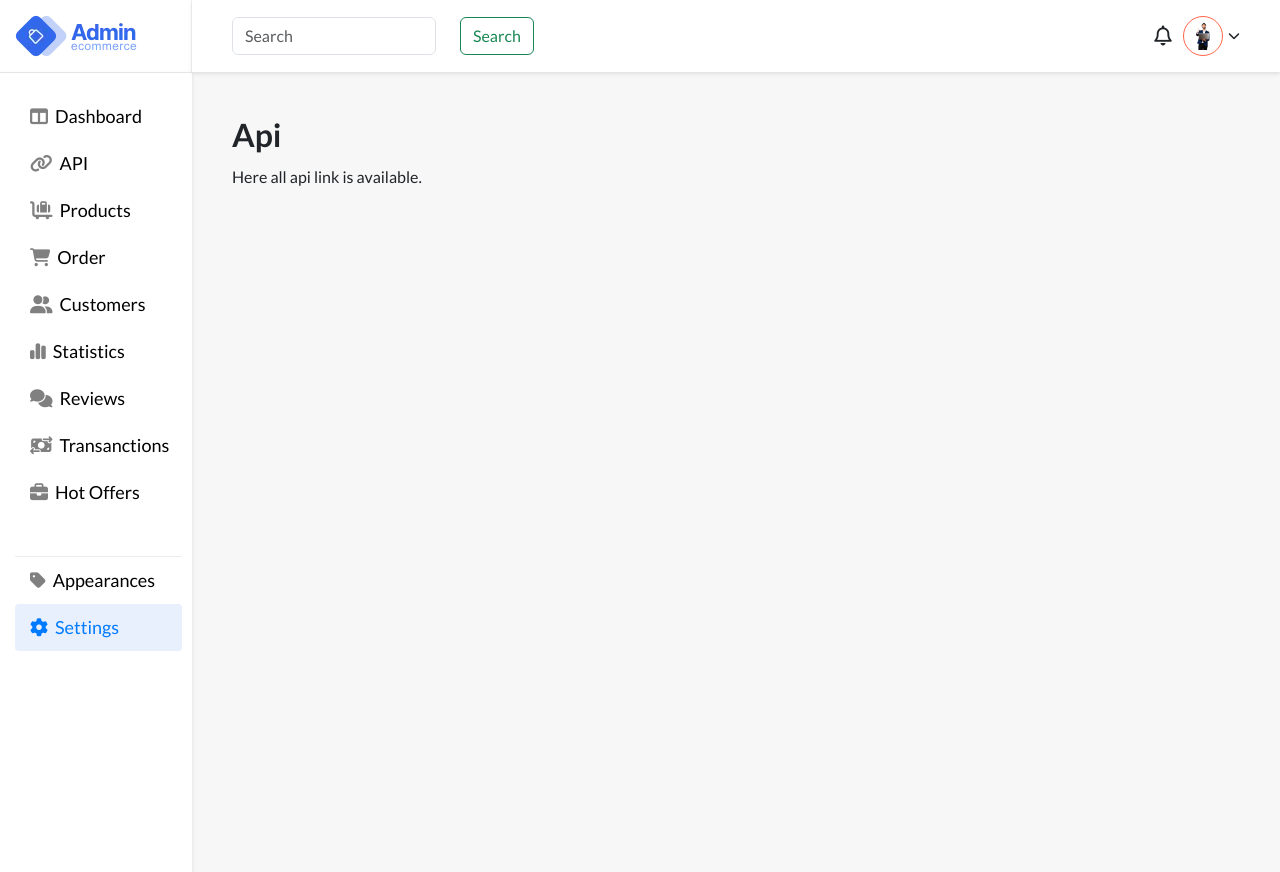
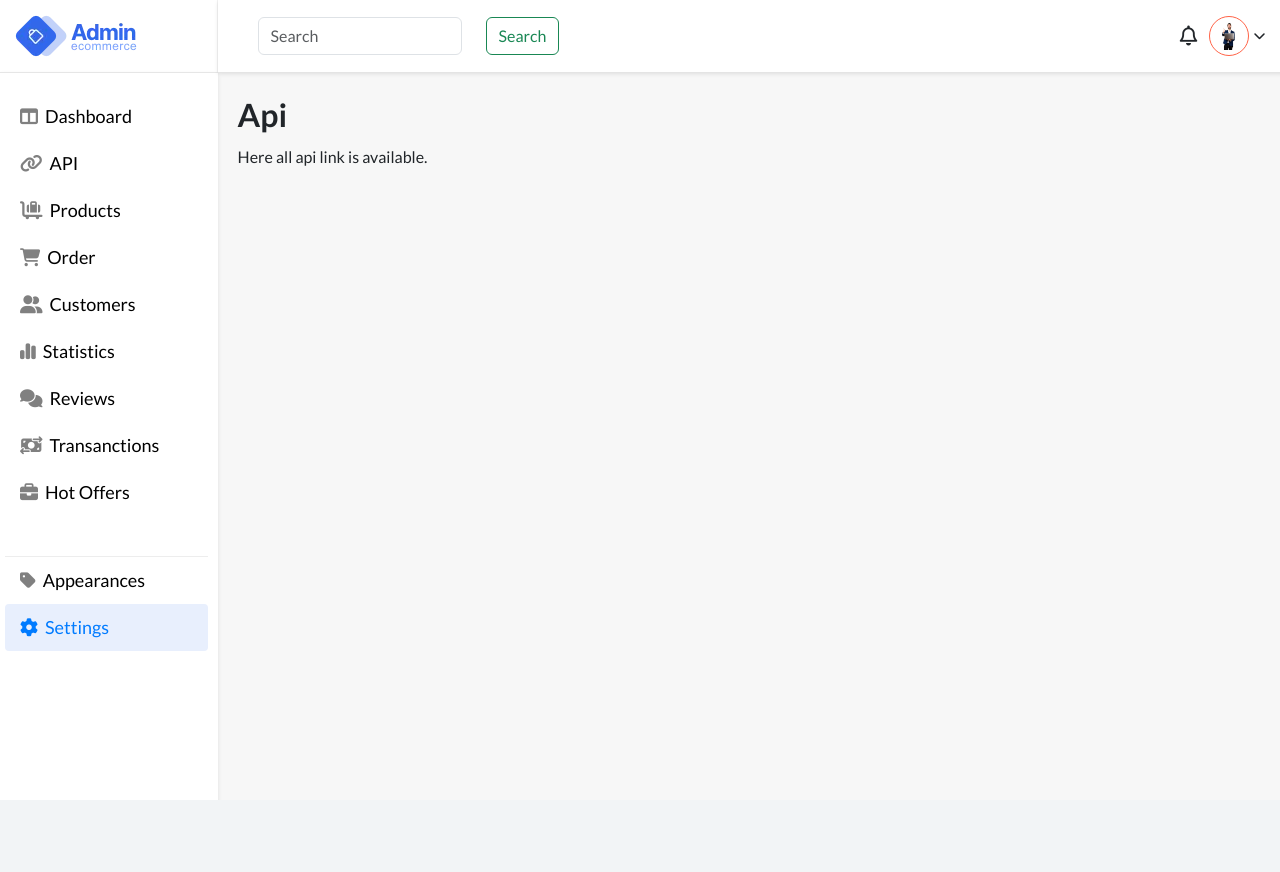
Before and after one commit to zkrana/react-full-ecimmerce, a PHP site: page /reactcrud/files/api.php in a window 1280 px wide. After the commit the page ends 800 px from the top, so only its background shows below. Run offline with PHP 8.4, Linux system fonts and the light colour scheme; a user stored in the database is signed in; data comes from the database, SQL or seed files in the repository; data that the repository does not hold is empty.

Commit message:
Api Implementation running

```diff
--- a/backend/styling/style.css
+++ b/backend/styling/style.css
@@ -100,6 +100,7 @@ Global Styling
 .h-container {
   padding: 40px;
   transition: all 0.4s ease-in-out;
+  margin-top: 72px;
 }
 .page-heading {
   font-size: 42px;
@@ -114,6 +115,9 @@ Global Styling
 }
 .app-sidebar {
   width: 15%;
+  position: fixed;
+  left: 0;
+  height: 100vh;
 }
 
 .side-header {
@@ -181,7 +185,8 @@ Global Styling
 }
 
 .header-body {
-  width: 85%;
+  width: calc(100% - 15%);
+  margin-left: 15%;
 }
 .logo {
   width: 200px;
@@ -199,7 +204,6 @@ Global Styling
   align-items: center;
 }
 .user {
-  width: 100%;
   gap: 20px;
   padding-right: 40px;
   padding-left: 40px;
@@ -209,6 +213,9 @@ Global Styling
   justify-content: space-between;
   align-items: center;
   height: 72px;
+  position: fixed;
+  width: calc(100% - 15%);
+  z-index: 12;
 }
 .user-pro {
   width: 50px;
@@ -287,6 +294,22 @@ Global Styling
   align-items: center;
   justify-content: end;
   position: relative;
+}
+
+@media screen and (min-width: 1024px) and (max-width: 1280px) {
+  .sidebard-nav {
+    padding: 0 10px 40px 5px;
+  }
+  .app-sidebar {
+    width: 17%;
+  }
+  .header-body {
+    width: calc(100% - 17%);
+    margin-left: 17%;
+  }
+  .h-container {
+    padding: 20px;
+  }
 }
 
 /*
@@ -536,7 +559,7 @@ Products Page
 }
 @media screen and (max-width: 1024px) {
   .main-prodict-d-wrapper .card {
-    width: calc(50% - 12px) !important;
+    width: calc(50% - 8px) !important;
   }
   .app-sidebar-mb {
     display: flex;
@@ -550,11 +573,14 @@ Products Page
     cursor: pointer;
     position: fixed;
     z-index: 99999;
+    left: 0;
+    z-index: 99999;
   }
   .header-body {
     width: 100%;
     display: flex;
     position: relative;
+    margin-left: 0;
   }
   .user {
     width: calc(100% - 50px);
@@ -576,6 +602,7 @@ Products Page
   }
   .show-sidebar .header-body {
     width: calc(100% - 200px);
+    margin-left: 200px;
   }
   .sidebard-nav {
     padding: 0px 2px 40px 2px;
@@ -595,9 +622,10 @@ Products Page
   }
   .show-sidebar .app-sidebar {
     transform: translateX(0);
-    position: static;
+    position: fixed;
     transition: transform 0.3s ease-in-out;
     z-index: 9999999;
+    left: 0;
   }
   .close {
     display: none;
@@ -613,9 +641,10 @@ Products Page
 @media screen and (max-width: 767px) {
   .show-sidebar .header-body {
     width: 100%;
+    margin-left: 0;
   }
   .show-sidebar .app-sidebar {
-    position: absolute;
+    position: fixed;
     left: 0;
   }
 }
```
Also changed, not shown: backend/files/api.php (indentation only).
